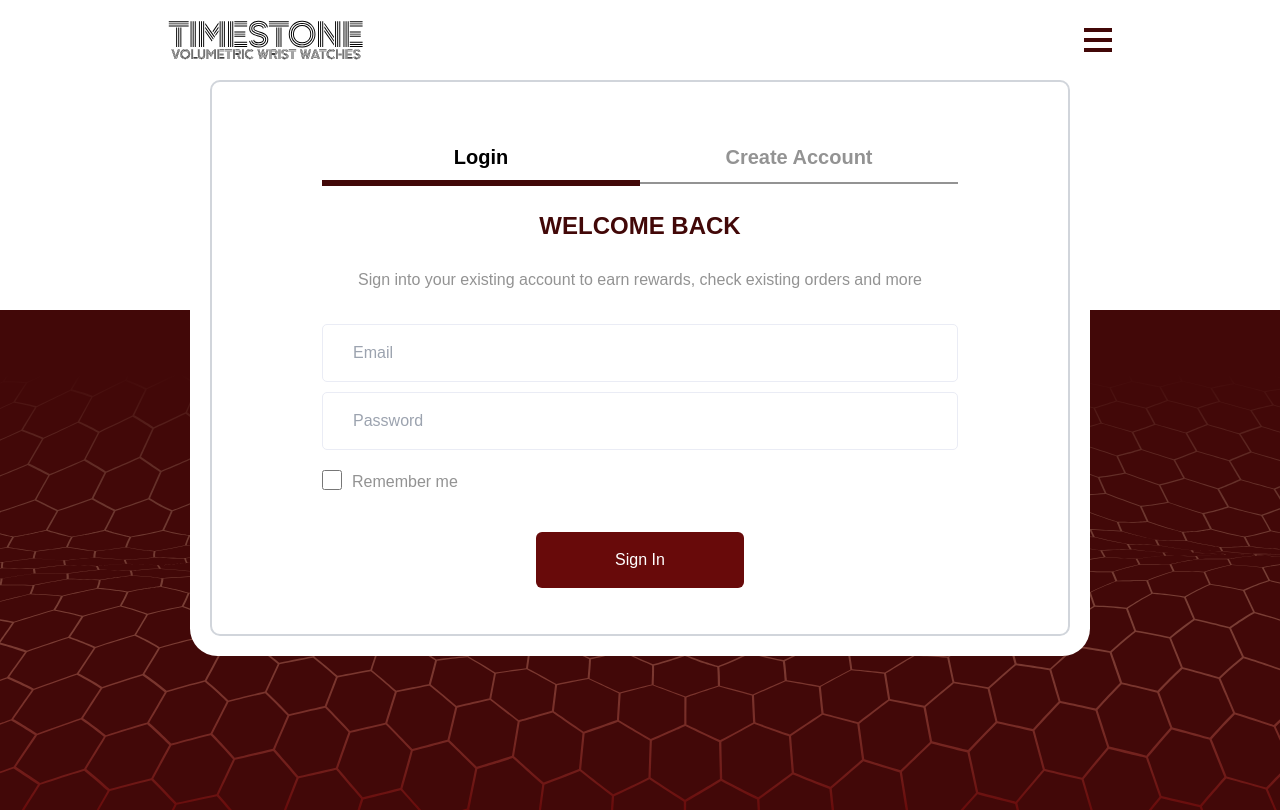
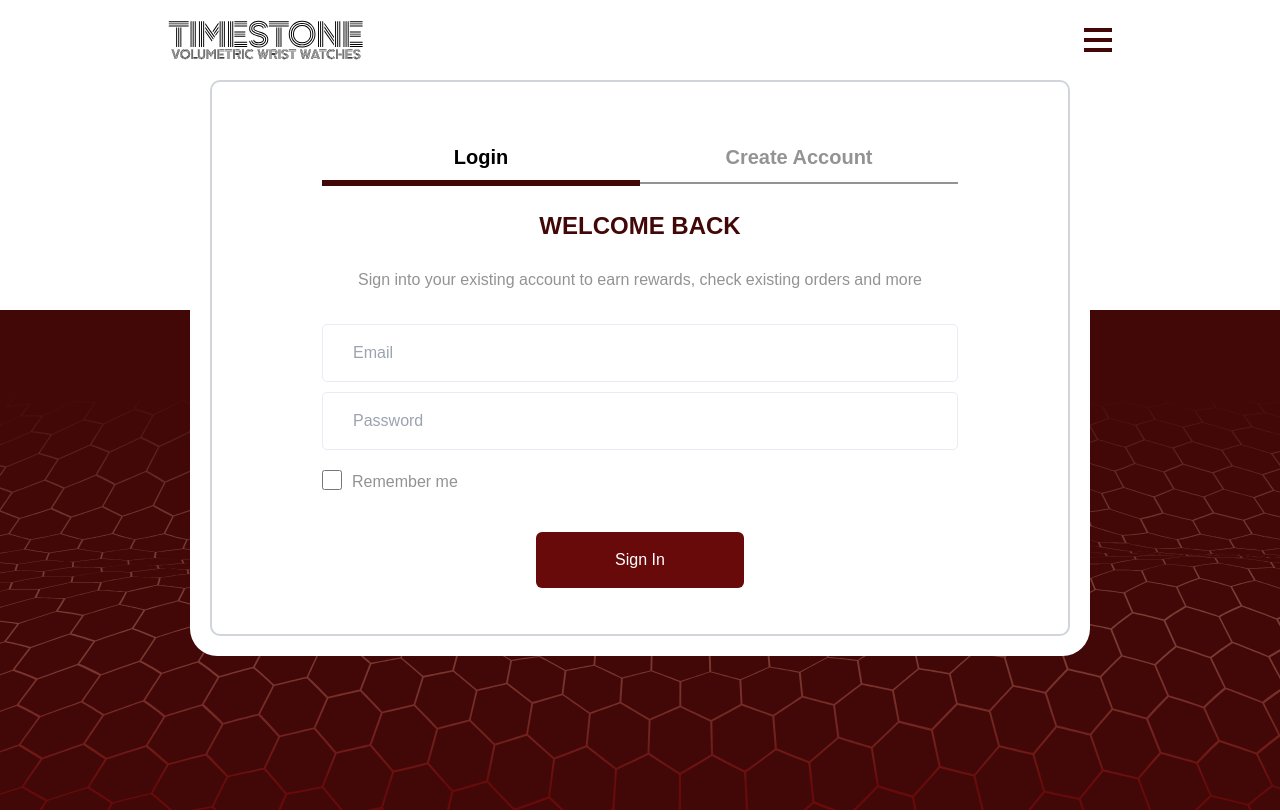
Before and after one commit to SoftLion-Co/timestone-prototype, a Next.js app: page /auth in a window 1280 px wide. Shown: the top 812 px of the page. Built offline with nearby package versions, Linux system fonts and the light colour scheme.

Commit message:
Update AuthorizationSection.tsx

```diff
--- a/app/sections/authorization-page/AuthorizationSection.tsx
+++ b/app/sections/authorization-page/AuthorizationSection.tsx
@@ -279,11 +279,12 @@ const AuthorizationSection = () => {
       )}
 
       <div className="bg-darkMaroon h-[500px] w-full absolute bottom-0 z-0">
-        <Image
+      <Image
           src={Background}
           alt="Background"
+          className="w-full h-full"
           layout="fill"
-          objectFit="none"
+          objectFit="cover"
         />
       </div>
 
```
